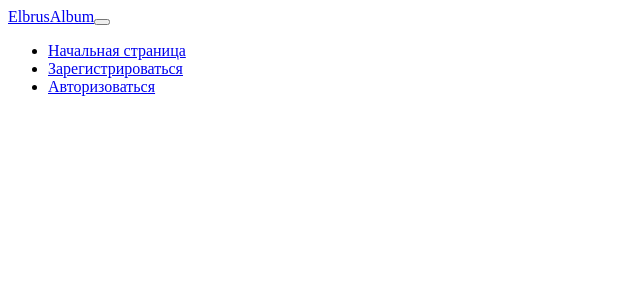
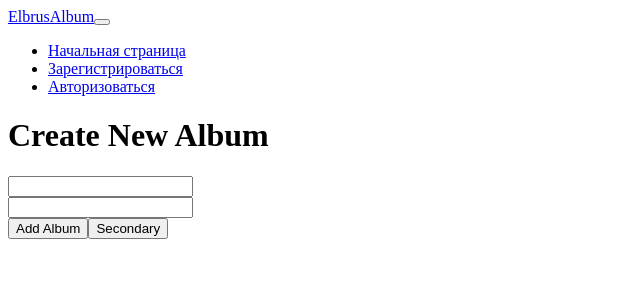
Before and after one commit to lvurself/fotoalbom, a React app: page /home/newalbum in a window 1280 px wide. Before the commit this address had no page. Shown: the top 300 px of the page, without its empty margins (0-640 px from the left). Built offline with nearby package versions, Linux system fonts and the light colour scheme; the HTML template or start-up script is replaced by a standard one.

Commit message:
creat album

```diff
--- /dev/null
+++ b/sessions/8on5iFEIMOickQXUGTbSIyQHU19smfb9.json
@@ -0,0 +1 @@
+{"cookie":{"originalMaxAge":43200000,"expires":"2022-10-20T21:17:49.205Z","httpOnly":true,"path":"/"},"user":{"id":2,"name":"Daniil","email":"danil@mail.ru"},"__lastAccess":1666257469206}
--- a/sessions/VQhI3BXPXq3duJ-PhKkLPPk1Szq6Us9F.json
+++ /dev/null
@@ -1 +0,0 @@
-{"cookie":{"originalMaxAge":43199999,"expires":"2022-10-20T03:34:44.643Z","httpOnly":true,"path":"/"},"user":{"id":2,"name":"123"},"__lastAccess":1666193684645}
--- a/sessions/e30AWbnvt-15zyY5_IZdudJlu6yNoLAY.json
+++ /dev/null
@@ -1 +0,0 @@
-{"cookie":{"originalMaxAge":43200000,"expires":"2022-10-20T04:36:14.245Z","httpOnly":true,"path":"/"},"user":{"id":1,"name":"123","email":"123@123"},"__lastAccess":1666197374247}
--- a/src/components/App.jsx
+++ b/src/components/App.jsx
@@ -6,9 +6,10 @@ import RegPage from './auth/RegPage';
 import AuthPage from './auth/AuthPage';
 import HomePage from './main/HomePage';
 import PhotoList from './photo/PhotoList';
+import NewAlbum from './album/NewAlbum';
 
 export default function App({
-  user, albums, photos, oneAlbumPhoto,
+  user, albums, photoss, oneAlbumPhoto,
 }) {
   const [currentuser, setCurrentUser] = useState(user || null);
   return (
@@ -20,6 +21,7 @@ export default function App({
         <Route path="/auth" element={<AuthPage setCurrentUser={setCurrentUser} />} />
         <Route path="/home" element={<HomePage allAlbums={albums} />} />
         <Route path="/home/album/:albumId" element={<PhotoList oneAlbumPhoto={oneAlbumPhoto} />} />
+        <Route path="/home/newalbum" element={<NewAlbum />} />
       </Routes>
     </>
   );
--- a/src/components/album/NewAlbum.jsx
+++ b/src/components/album/NewAlbum.jsx
@@ -0,0 +1,23 @@
+import React from 'react';
+
+export default function NewAlbum() {
+  return (
+    <div className="container">
+      <h1>Create New Album</h1>
+      <div>
+        <div className="input-group mb-3">
+          <input type="text" aria-label="nameAlbum" className="form-control" />
+        </div>
+        <div>
+          <div className="input-group mb-3">
+            <input type="text" aria-label="coments" className="form-control " />
+          </div>
+        </div>
+        <div className="button-group mb-3">
+          <button type="button" className="btn btn-outline-secondary">Add Album</button>
+          <button type="button" className="btn btn-outline-secondary">Secondary</button>
+        </div>
+      </div>
+    </div>
+  );
+}
--- a/src/components/main/HomePage.jsx
+++ b/src/components/main/HomePage.jsx
@@ -1,7 +1,8 @@
 import React from 'react';
 import OneAlbum from '../album/OneAlbum';
 
-export default function HomePage({ allAlbums, allPhotos }) {
+export default function HomePage({ allAlbums }) {
+  console.log(allAlbums);
   return (
     <div>
       <h1>Albums</h1>
--- a/src/components/other/Navbar.jsx
+++ b/src/components/other/Navbar.jsx
@@ -42,7 +42,7 @@ export default function Navbar({ setCurrentUser, currentUser }) {
                 <a className="nav-link active" aria-current="page" href="#">MyAlbums</a>
               </li>
               <li className="nav-item">
-                <a className="nav-link active" aria-current="page" href="#">Create album</a>
+                <Link className="nav-link active" aria-current="page" to="/home/newalbum">Create album</Link>
               </li>
               <li className="nav-item">
                 <a onClick={logoutHandler} className="nav-link" href="/logout">Выход</a>
--- a/src/components/photo/PhotoList.jsx
+++ b/src/components/photo/PhotoList.jsx
@@ -5,7 +5,7 @@ export default function PhotoList({ oneAlbumPhoto }) {
   return (
     <>
 
-      <h2>fksnfks</h2>
+      <h2>Photo</h2>
       <div id="carouselExampleControls" className="carousel slide" data-bs-ride="carousel">
         <div className="carousel-inner">
           {oneAlbumPhoto?.map((el) => (
```
Also changed, not shown: src/router/render/renderRouter.js (+4 -3 lines).
